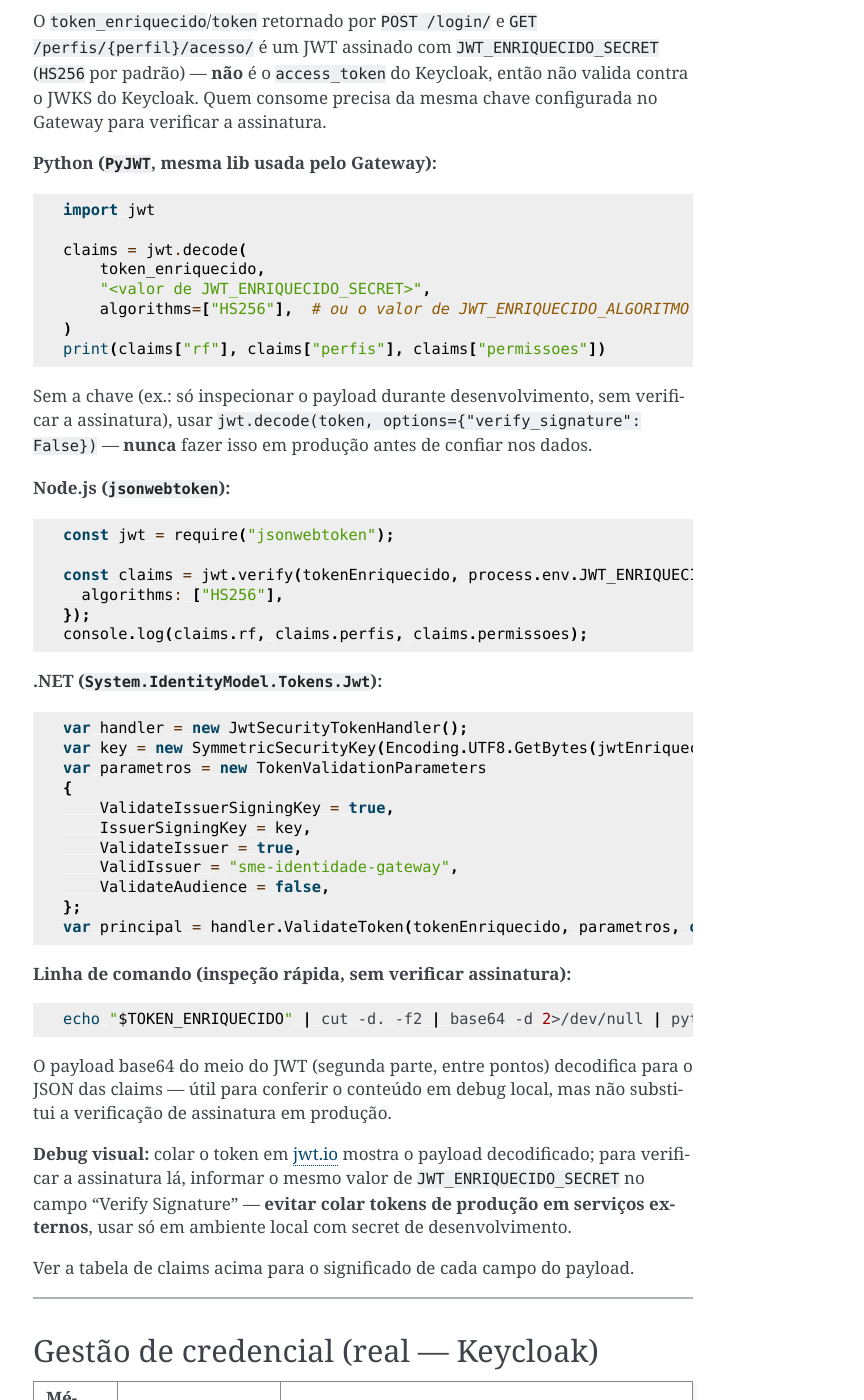
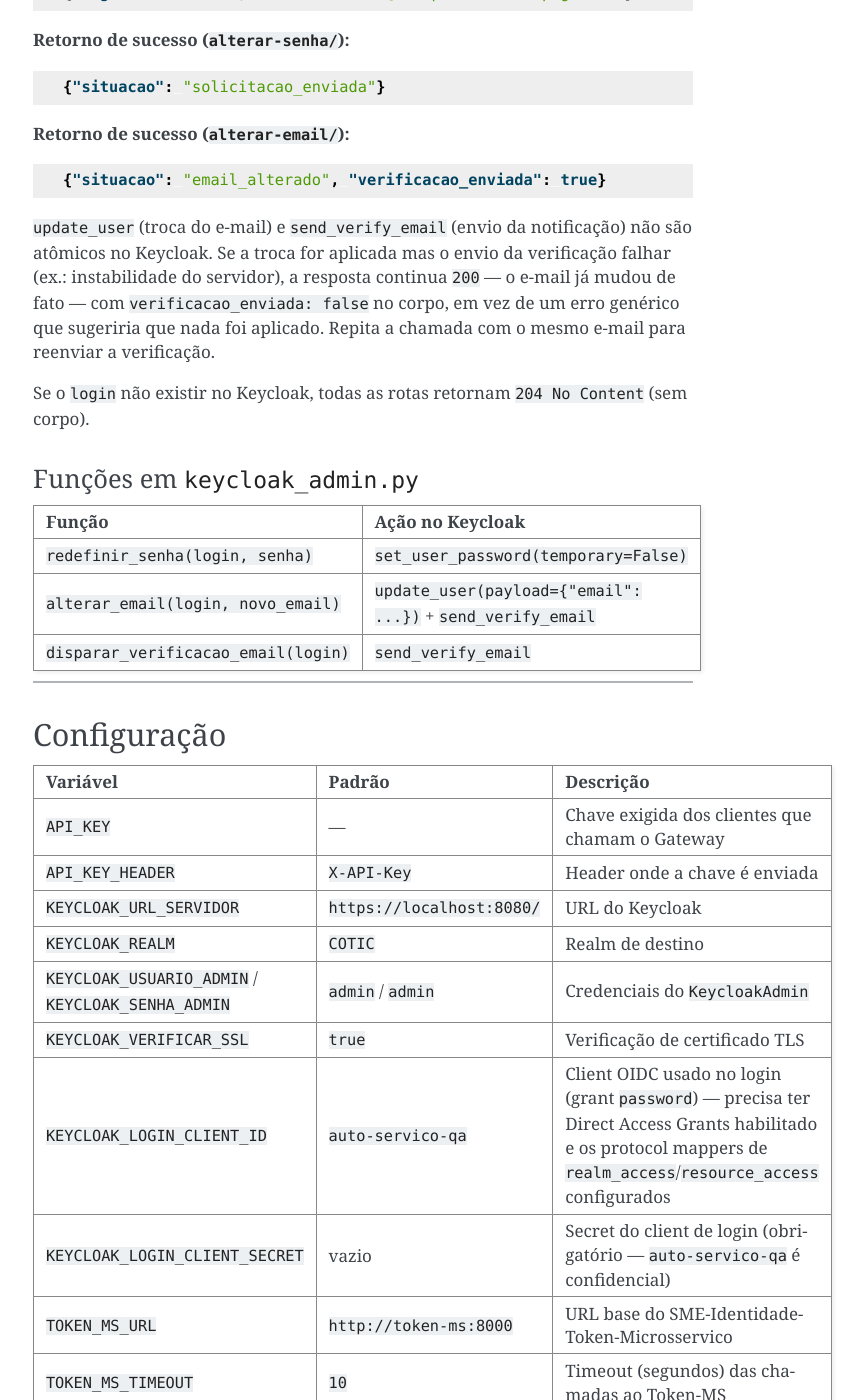
Before and after one commit to prefeiturasp/SME-Identidade-Gateway-Microsservico, a Sphinx documentation site: the page built from docs/autenticacao.md, in a window 1280 px wide and 1400 px high, scrolled down 4106 px. Shown: the whole window, without its empty margins (387-1251 px from the left). Built offline with Sphinx 7.4.7, drawn with Linux system fonts in a browser that asks for light colours; some of the changed text lies outside the part shown.

Commit message:
docs: Atualiza a doc sphinx de autenticacao

````diff
--- a/docs/autenticacao.md
+++ b/docs/autenticacao.md
@@ -22,14 +22,14 @@
 
 `POST /login/` resolve a conta e autentica a senha via
 `KeycloakOpenID.token()` (grant type `password`) — não é mock, é login
-real contra o Keycloak. Numa única resposta, também busca a projeção no
-SME-Identidade-Token-Microsservico e compõe o **token enriquecido** — o
-Gateway é o próprio auth-gateway-ms da arquitetura da plataforma (ver
-`apps.autenticacao.token_enriquecido`), não é necessária uma segunda
-chamada para obter o token. `perfis`/`permissoes` não vêm soltos no
-corpo — já estão embutidos nas claims do `token_enriquecido`; para obtê-
-los sem decodificar o JWT, usar `GET /usuarios/{login}/perfis/` ou
-`GET /usuarios/{login}/perfis/{perfil}/acesso/`.
+real contra o Keycloak. Numa única resposta, também solicita ao
+SME-Identidade-Token-Microsservico a geração do **token enriquecido**,
+não sendo necessária uma segunda chamada para obtê-lo. `perfis` e
+`permissoes` fazem parte das claims do
+`token_enriquecido`; para obtê-los sem decodificar o JWT, usar
+`GET /usuarios/{login}/perfis/` ou
+`GET /usuarios/{login}/perfis/{perfil}/acesso/`, que retorna as
+permissões do perfil juntamente com o token.
 
 ```json
 // POST /login/
@@ -70,17 +70,16 @@
 sim.
 
 `token_enriquecido` **não é** o `access_token` OIDC do Keycloak — é um JWT
-próprio do Gateway, assinado com `JWT_ENRIQUECIDO_SECRET` (HS256), com as
-claims de perfis/permissões já embutidas para o cliente consumir sem
-precisar de outra chamada. Cada sistema integrado ao SME-Identidade
-implementa seu próprio fluxo de login/consumo — o token enriquecido é o
-artefato que carrega o contexto de autorização completo do usuário para
-esse consumo. O Token-MS não emite JWT (só projeta claims); quem monta e
-assina é o próprio Gateway. Ver claims em "Níveis de acesso" abaixo.
+emitido pelo SME-Identidade-Token-Microsservico, com as claims de
+perfis/permissões já embutidas para o cliente consumir sem precisar de
+outra chamada. O token enriquecido carrega o contexto de autorização do
+usuário e é obtido pelo Gateway junto ao
+SME-Identidade-Token-Microsservico durante o fluxo de autenticação.
 
-Se o usuário não tiver projeção no Token-MS (ou o serviço estiver fora do
-ar), o login **não falha** — `perfis`/`permissoes` vêm vazios e
-`token_enriquecido` é composto só com as claims do Keycloak.
+Se o usuário não tiver projeção no SME-Identidade-Token-Microsservico
+(ou o serviço estiver fora do ar), o login **não falha** —
+`token_enriquecido` e sua data de expiração não são retornados na
+resposta.
 
 `GET /usuarios/{login}/dados/` retorna o mesmo formato, **sem** `roles` e
 sem os tokens (mesma resolução de `login`, sem autenticar senha). Montar
@@ -127,26 +126,20 @@
 
 Ambas resolvem a conta do usuário no Keycloak (via
 `keycloak_admin.obter_dados_usuario`, mesma normalização usada em
-`GET /usuarios/{login}/dados/`) e consultam a projeção real em
-`GET {TOKEN_MS_URL}/api/v1/perfis/{kc_user_id}/` no
-SME-Identidade-Token-Microsservico, via `apps.core.clientes.token_ms`.
+`GET /usuarios/{login}/dados/`).
 
-`GET /perfis/{perfil}/acesso/` compõe o token enriquecido com
-`apps.autenticacao.token_enriquecido.compor_token_enriquecido`, incluindo
+`GET /usuarios/{login}/perfis/` consulta os perfis de acesso do usuário
+no SME-Identidade-Token-Microsservico. Já
+`GET /usuarios/{login}/perfis/{perfil}/acesso/` solicita ao
+SME-Identidade-Token-Microsservico a geração do token enriquecido por
+meio de `POST {TOKEN_MS_URL}/api/v1/token/enriquecido/{kc_user_id}/`,
+via `apps.core.clientes.token_ms`.
+
+`GET /perfis/{perfil}/acesso/` obtém do
+SME-Identidade-Token-Microsservico o token enriquecido correspondente
+ao perfil selecionado, incluindo
 a claim `perfilSelecionado` (o `{perfil}` da URL) — diferente do token
 composto no login, que ainda não tem um perfil selecionado.
-
-**Claims do token enriquecido:**
-
-| Claim | Origem |
-|---|---|
-| `sub`, `preferred_username`, `email` | Keycloak |
-| `rf`, `cpf` | Keycloak (sobrescrito pela projeção do Token-MS, se houver) |
-| `nome`, `situacao`, `dre_codigo`, `contrato_externo` | Token-MS (ausentes se não houver projeção) |
-| `perfis`, `permissoes` | Token-MS (listas vazias se não houver projeção) |
-| `perfilSelecionado` | Só em `GET /perfis/{perfil}/acesso/`, ausente no login |
-| `iss` | Sempre `"sme-identidade-gateway"` |
-| `iat`, `exp` | Emissão e expiração (`JWT_ENRIQUECIDO_TTL_SEGUNDOS`) |
 
 **Erros:**
 
@@ -156,76 +149,6 @@
 | Sem projeção para o usuário no Token-MS | `204 No Content` (sem corpo) |
 | Token-MS não responde a tempo | `504` |
 | Token-MS inacessível | `502` |
-
-### Como decodificar o token enriquecido
-
-O `token_enriquecido`/`token` retornado por `POST /login/` e
-`GET /perfis/{perfil}/acesso/` é um JWT assinado com `JWT_ENRIQUECIDO_SECRET`
-(`HS256` por padrão) — **não** é o `access_token` do Keycloak, então não
-valida contra o JWKS do Keycloak. Quem consome precisa da mesma chave
-configurada no Gateway para verificar a assinatura.
-
-**Python (`PyJWT`, mesma lib usada pelo Gateway):**
-
-```python
-import jwt
-
-claims = jwt.decode(
-    token_enriquecido,
-    "<valor de JWT_ENRIQUECIDO_SECRET>",
-    algorithms=["HS256"],  # ou o valor de JWT_ENRIQUECIDO_ALGORITMO
-)
-print(claims["rf"], claims["perfis"], claims["permissoes"])
-```
-
-Sem a chave (ex.: só inspecionar o payload durante desenvolvimento, sem
-verificar a assinatura), usar `jwt.decode(token, options={"verify_signature": False})`
-— **nunca** fazer isso em produção antes de confiar nos dados.
-
-**Node.js (`jsonwebtoken`):**
-
-```js
-const jwt = require("jsonwebtoken");
-
-const claims = jwt.verify(tokenEnriquecido, process.env.JWT_ENRIQUECIDO_SECRET, {
-  algorithms: ["HS256"],
-});
-console.log(claims.rf, claims.perfis, claims.permissoes);
-```
-
-**.NET (`System.IdentityModel.Tokens.Jwt`):**
-
-```csharp
-var handler = new JwtSecurityTokenHandler();
-var key = new SymmetricSecurityKey(Encoding.UTF8.GetBytes(jwtEnriquecidoSecret));
-var parametros = new TokenValidationParameters
-{
-    ValidateIssuerSigningKey = true,
-    IssuerSigningKey = key,
-    ValidateIssuer = true,
-    ValidIssuer = "sme-identidade-gateway",
-    ValidateAudience = false,
-};
-var principal = handler.ValidateToken(tokenEnriquecido, parametros, out _);
-```
-
-**Linha de comando (inspeção rápida, sem verificar assinatura):**
-
-```bash
-echo "$TOKEN_ENRIQUECIDO" | cut -d. -f2 | base64 -d 2>/dev/null | python3 -m json.tool
-```
-
-O payload base64 do meio do JWT (segunda parte, entre pontos) decodifica
-para o JSON das claims — útil para conferir o conteúdo em debug local, mas
-não substitui a verificação de assinatura em produção.
-
-**Debug visual:** colar o token em [jwt.io](https://jwt.io) mostra o
-payload decodificado; para verificar a assinatura lá, informar o mesmo
-valor de `JWT_ENRIQUECIDO_SECRET` no campo "Verify Signature" — **evitar
-colar tokens de produção em serviços externos**, usar só em ambiente local
-com secret de desenvolvimento.
-
-Ver a tabela de claims acima para o significado de cada campo do payload.
 
 ---
 
@@ -301,9 +224,6 @@
 | `TOKEN_MS_TIMEOUT` | `10` | Timeout (segundos) das chamadas ao Token-MS |
 | `API_KEY_TOKEN_MS` | — | Chave de serviço a serviço Gateway → Token-MS (deve corresponder ao `API_KEY` do Token-MS) |
 | `API_KEY_TOKEN_MS_HEADER` | `X-API-Key` | Header onde a chave do Token-MS é enviada |
-| `JWT_ENRIQUECIDO_SECRET` | — | Chave de assinatura do token enriquecido (HMAC) — gerar um secret dedicado, nunca reaproveitar `DJANGO_SECRET_KEY` |
-| `JWT_ENRIQUECIDO_ALGORITMO` | `HS256` | Algoritmo de assinatura do token enriquecido |
-| `JWT_ENRIQUECIDO_TTL_SEGUNDOS` | `28800` (8h) | Tempo de vida do token enriquecido |
 
 `KEYCLOAK_LOGIN_CLIENT_ID` é distinto de `KEYCLOAK_CLIENT_ID`: o primeiro
 autentica usuário final (login), o segundo é usado só pela Admin API para
````
